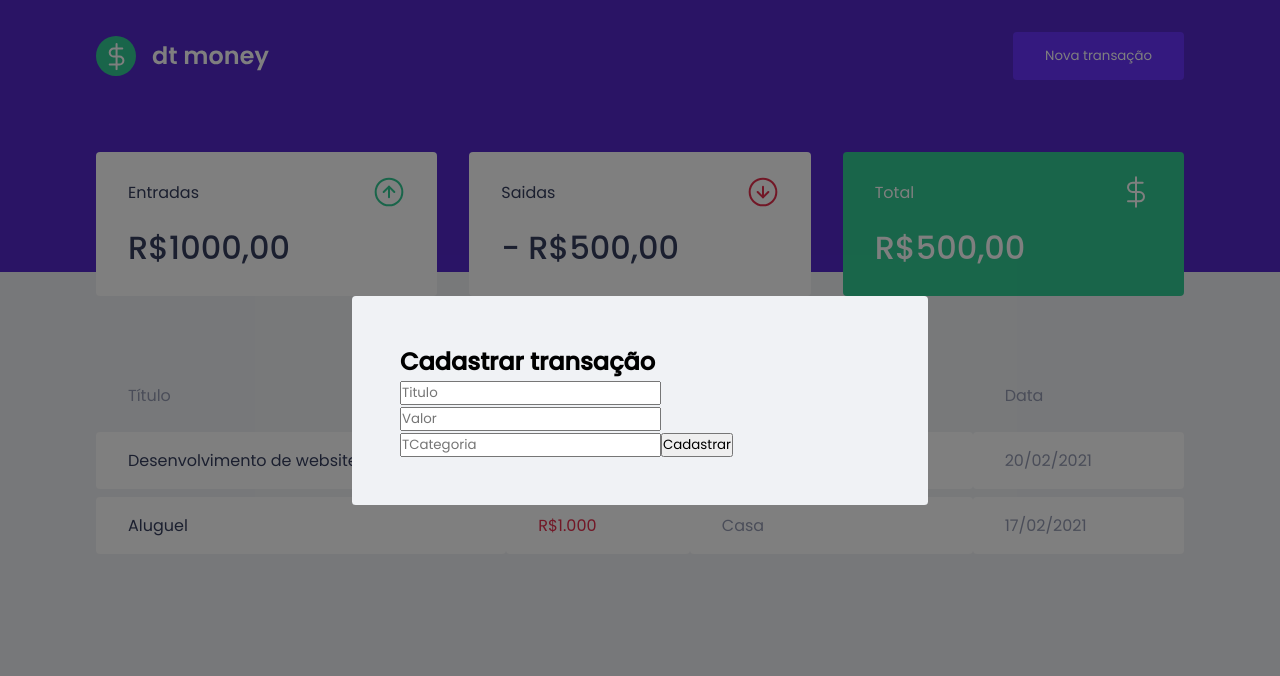
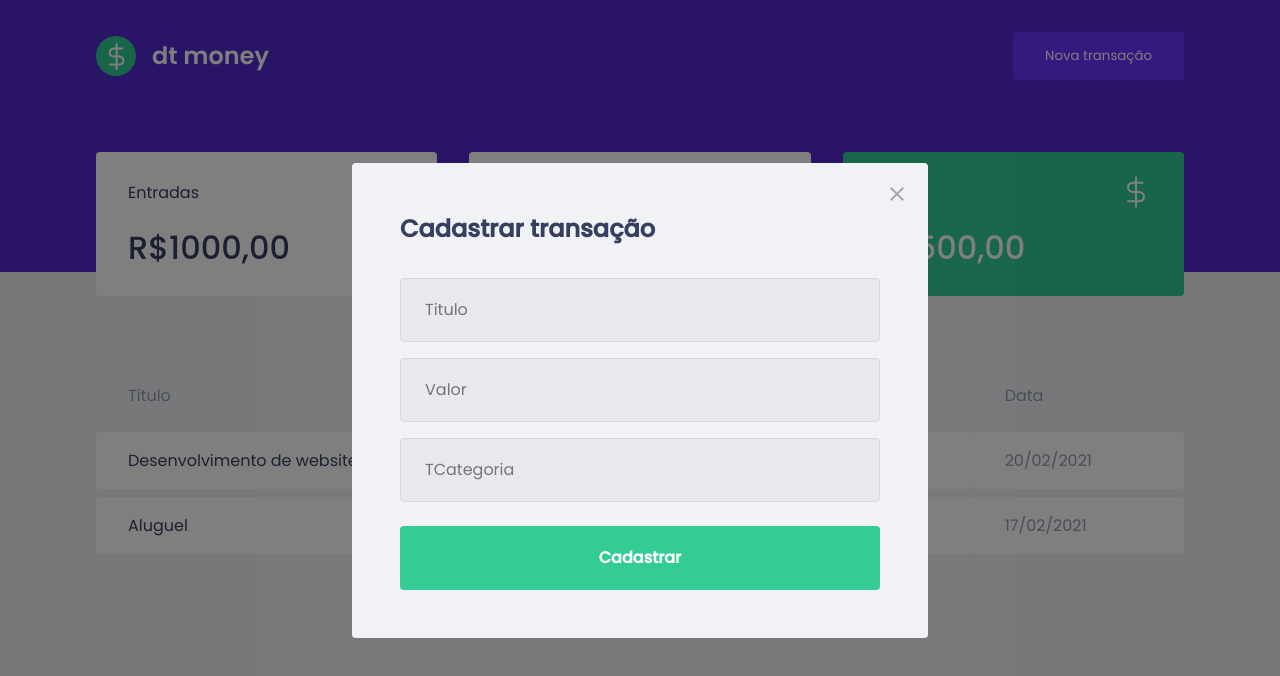
Before and after one commit to CarolineCunha/ignite-dt-money, a React (Create React App) app: page / in a window 1280 px wide. Both pictures are taken after a click on the button "Nova transação". Shown: the top 676 px of the page. Built offline with nearby package versions, Linux system fonts and the light colour scheme; no server answers; what miragejs would draw is missing.

Commit message:
estilizando modal

```diff
--- a/src/components/NewTransactionModal/index.tsx
+++ b/src/components/NewTransactionModal/index.tsx
@@ -1,4 +1,5 @@
 import Modal from 'react-modal';
+import closeImg from '../../assets/close.svg';
 import { Container } from '../NewTransactionModal/styles';
 
 interface NewTransactionModalProps {
@@ -13,6 +14,13 @@
         overlayClassName="react-modal-overlay"
         className="react-modal-content"
         >
+
+        <button type="button"
+        onClick={onRequestClose}
+        className="react-modal-close">
+        <img src={closeImg} alt="Fechar modal" />
+        </button>
+
         <Container>
         <h2>Cadastrar transação</h2>
 
--- a/src/components/NewTransactionModal/styles.ts
+++ b/src/components/NewTransactionModal/styles.ts
@@ -1,3 +1,50 @@
 import styled from 'styled-components';
 
-export const Container = styled.form``;
+export const Container = styled.form`
+    h2 {
+        color: var(--text-title);
+        font-size: 1.5rem;
+        margin-bottom: 2rem;
+    }
+
+    input {
+        width: 100%;
+        padding: 0 1.5rem;
+        height: 4rem;
+        border-radius: 0.25rem;
+
+        border: 1px solid #d7d7d7;
+        background: #e7e9ee;
+
+        font-weight: 400;
+        font-size: 1rem;
+
+
+        &::placeholder {
+            margin-top: 1rem;
+        }
+        & + input {
+            margin-top: 1rem;
+        }
+
+
+            }
+            button[type="submit"] {
+            width: 100%;
+            padding: 0 1.5rem;
+            height: 4rem;
+            background: var(--green);
+            color: #FFF;
+            border-radius: 0.25rem;
+            border: 0;
+            font-size: 1rem;
+            margin-top: 1.5rem;
+            font-weight: 600;
+
+            transition: filter 0.2s;
+
+            &:hover{
+                filter: brightness(0.9);
+        }
+    }
+`;
--- a/src/styles/global.ts
+++ b/src/styles/global.ts
@@ -74,4 +74,18 @@
         position: relative;
         border-radius: 0.24rem;
     }
+
+    .react-modal-close {
+        position: absolute;
+        right: 1.5rem;
+        top: 1.5rem;
+        border: 0;
+        background: transparent;
+
+        transition: filter 0.2s;
+
+        &:hover {
+            filter: brightness(0.8);
+        }
+    }
 `
```
